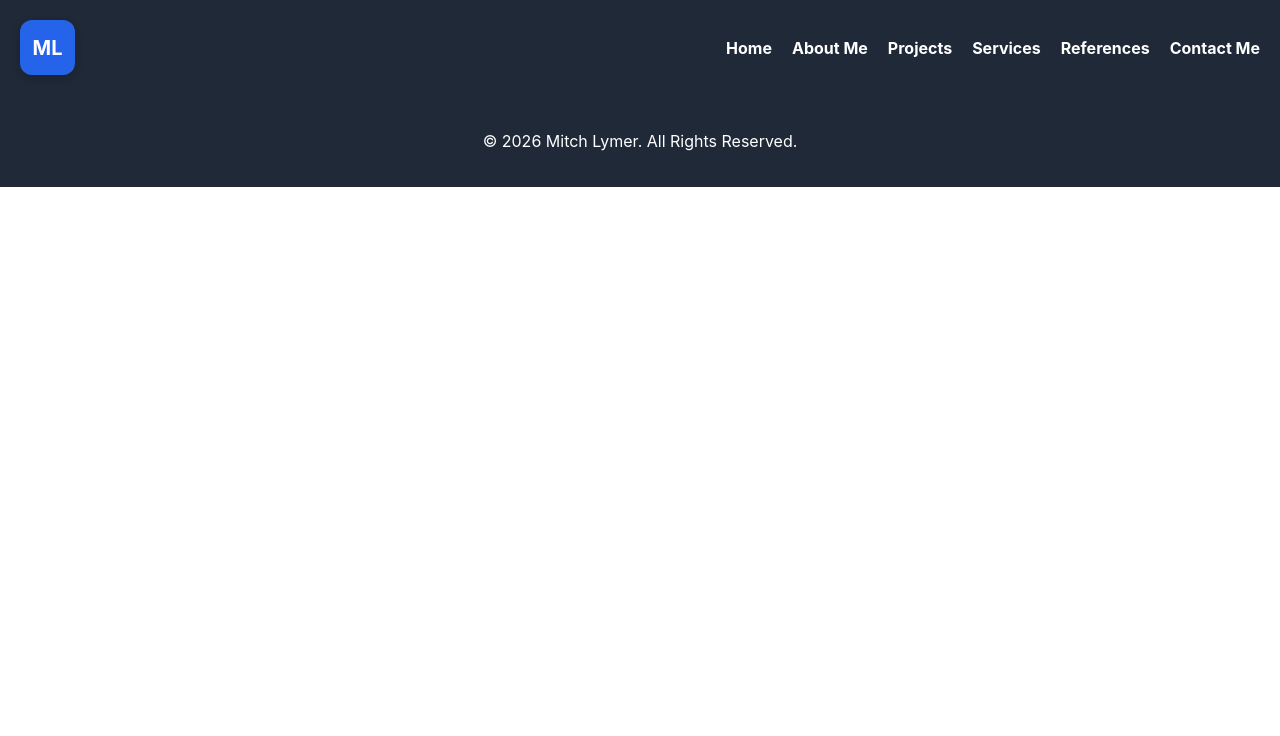
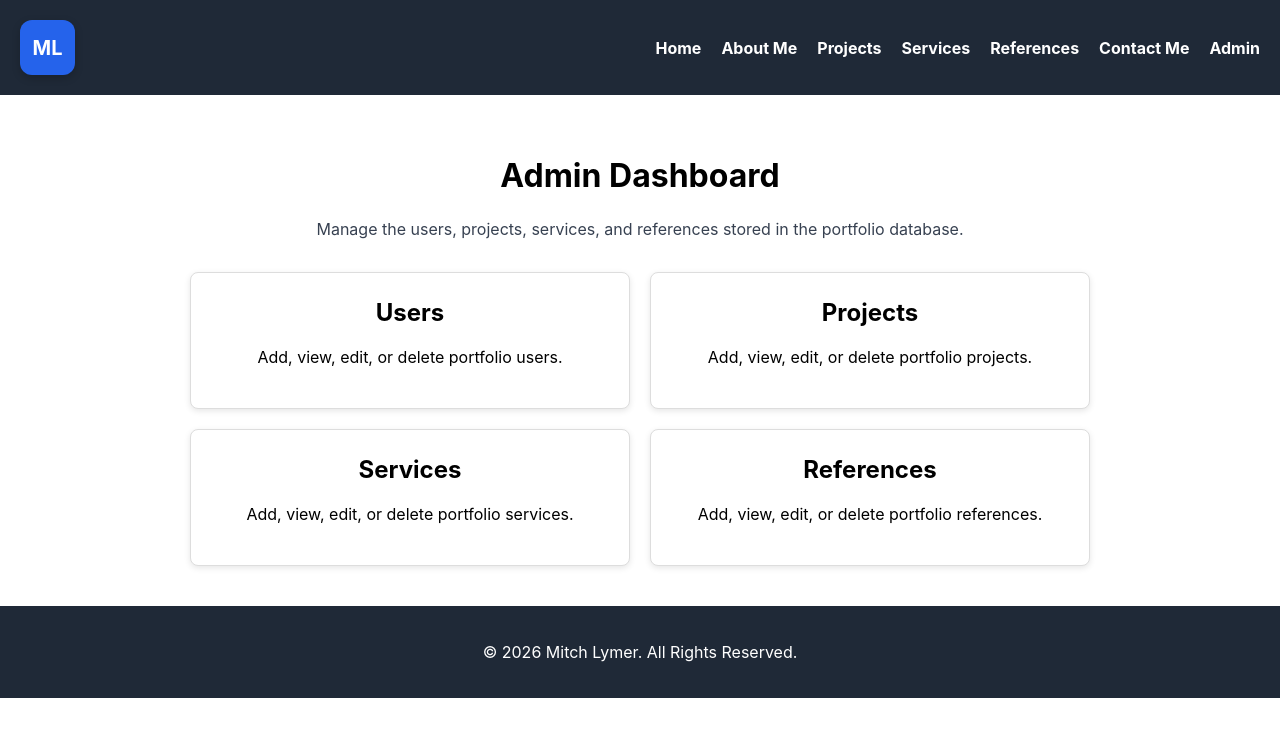
Before and after one commit to mitchlymer/COMP229-Labs, a React (Create React App) app in the folder portfolio/: page /admin in a window 1280 px wide. Shown: the top 736 px of the page. Built offline with nearby package versions, Linux system fonts and the light colour scheme.

Commit message:
Add admin dashboard and navigation

```diff
--- a/portfolio/src/App.css
+++ b/portfolio/src/App.css
@@ -337,3 +337,47 @@
         font-size: 32px;
     }
 }
+
+.admin-page {
+    padding: 40px 20px;
+    text-align: center;
+}
+
+.admin-page .page-intro {
+    max-width: 700px;
+    margin: 0 auto 30px;
+}
+
+.admin-grid {
+    display: grid;
+    grid-template-columns: repeat(2, minmax(250px, 1fr));
+    gap: 20px;
+    max-width: 900px;
+    margin: 0 auto;
+}
+
+.admin-card {
+    padding: 25px;
+    color: inherit;
+    text-decoration: none;
+    background-color: white;
+    border: 1px solid #dddddd;
+    border-radius: 8px;
+    box-shadow: 0 2px 6px rgba(0, 0, 0, 0.1);
+    transition: transform 0.2s, box-shadow 0.2s;
+}
+
+.admin-card:hover {
+    transform: translateY(-4px);
+    box-shadow: 0 5px 12px rgba(0, 0, 0, 0.15);
+}
+
+.admin-card h2 {
+    margin-top: 0;
+}
+
+@media (max-width: 650px) {
+    .admin-grid {
+        grid-template-columns: 1fr;
+    }
+}
--- a/portfolio/src/App.js
+++ b/portfolio/src/App.js
@@ -8,6 +8,7 @@ import Projects from "./pages/Projects";
 import Services from "./pages/Services";
 import References from "./pages/References";
 import Contact from "./pages/Contact";
+import AdminDashboard from "./pages/admin/AdminDashboard";
 
 import Footer from "./components/Footer";
 
@@ -25,6 +26,7 @@ function App() {
                 <Route path="/services" element={<Services />} />
                 <Route path="/references" element={<References />} />
                 <Route path="/contact" element={<Contact />} />
+                <Route path="/admin" element={<AdminDashboard />} />
             </Routes>
 
             <Footer />
--- a/portfolio/src/components/Navbar.js
+++ b/portfolio/src/components/Navbar.js
@@ -14,6 +14,7 @@ function Navbar() {
                 <Link to="/services">Services</Link>
                 <Link to="/references">References</Link>
                 <Link to="/contact">Contact Me</Link>
+                <Link to="/admin">Admin</Link>
             </div>
         </nav>
     );
--- /dev/null
+++ b/portfolio/src/pages/admin/AdminDashboard.js
@@ -0,0 +1,38 @@
+import { Link } from "react-router-dom";
+
+function AdminDashboard() {
+    return (
+        <main className="admin-page">
+            <h1>Admin Dashboard</h1>
+
+            <p className="page-intro">
+                Manage the users, projects, services, and references stored in
+                the portfolio database.
+            </p>
+
+            <div className="admin-grid">
+                <Link to="/admin/users" className="admin-card">
+                    <h2>Users</h2>
+                    <p>Add, view, edit, or delete portfolio users.</p>
+                </Link>
+
+                <Link to="/admin/projects" className="admin-card">
+                    <h2>Projects</h2>
+                    <p>Add, view, edit, or delete portfolio projects.</p>
+                </Link>
+
+                <Link to="/admin/services" className="admin-card">
+                    <h2>Services</h2>
+                    <p>Add, view, edit, or delete portfolio services.</p>
+                </Link>
+
+                <Link to="/admin/references" className="admin-card">
+                    <h2>References</h2>
+                    <p>Add, view, edit, or delete portfolio references.</p>
+                </Link>
+            </div>
+        </main>
+    );
+}
+
+export default AdminDashboard;
```
